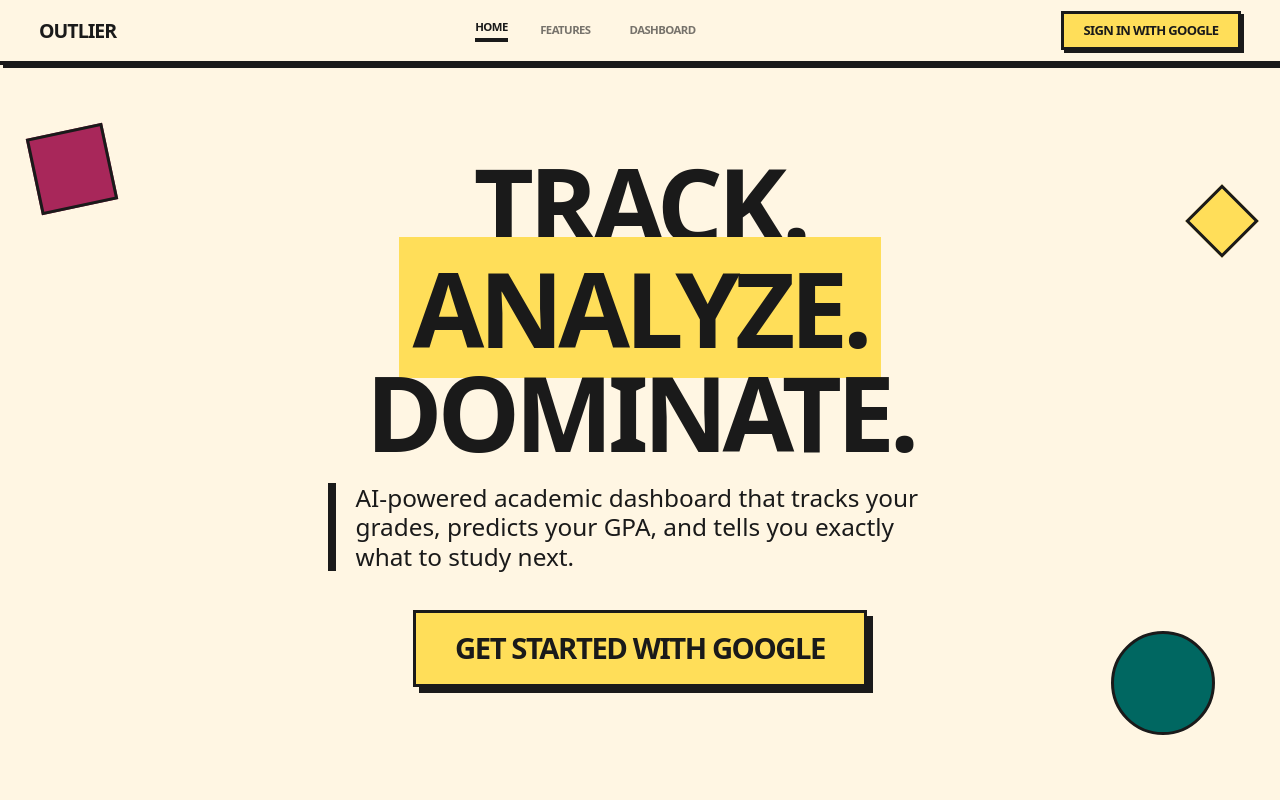
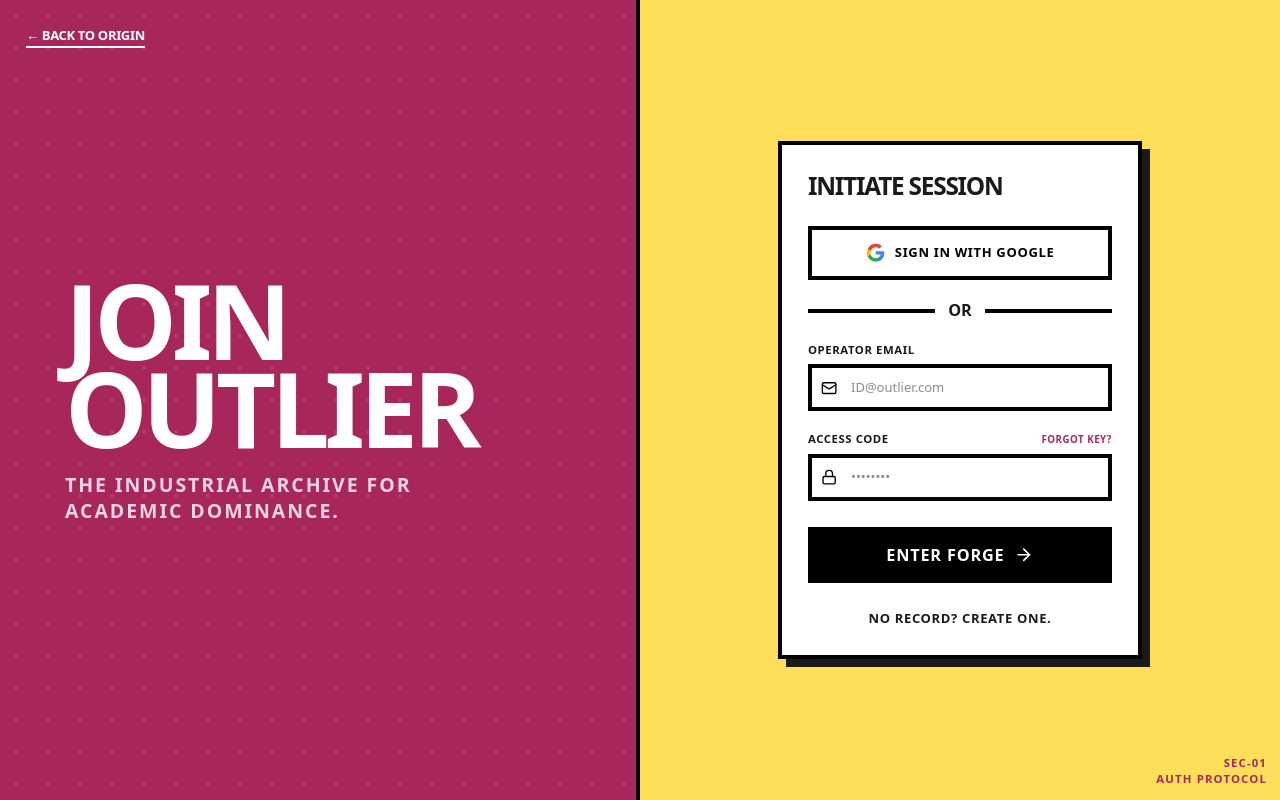
Before and after one commit to Mibrahim2003/My-dashboard, a React (Vite) app: page /auth in a window 1280 px wide. Before the commit this address led to /. Shown: the top 800 px of the page. Built offline with nearby package versions, Linux system fonts and the light colour scheme; no server answers.

Commit message:
feat: Implement Neo-Brutalist Authentication via Supabase

```diff
--- a/package.json
+++ b/package.json
@@ -12,6 +12,7 @@
   },
   "dependencies": {
     "@google/genai": "^1.29.0",
+    "@supabase/supabase-js": "^2.101.1",
     "@tailwindcss/vite": "^4.1.14",
     "@vitejs/plugin-react": "^5.0.4",
     "dotenv": "^17.2.3",
--- a/src/App.tsx
+++ b/src/App.tsx
@@ -7,6 +7,7 @@
 import { BrowserRouter as Router, Routes, Route, Navigate } from 'react-router-dom';
 import { Layout } from './components/Layout';
 import { LandingPage } from './components/LandingPage';
+import { Auth } from './components/Auth';
 import { Dashboard } from './components/Dashboard';
 import { Analytics } from './components/Analytics';
 import { Onboarding } from './components/Onboarding';
@@ -18,6 +19,9 @@
       <Routes>
         {/* Public Routes */}
         <Route path="/" element={<LandingPage />} />
+
+        {/* Auth Route */}
+        <Route path="/auth" element={<Auth />} />
 
         {/* Onboarding */}
         <Route path="/onboarding" element={<Onboarding />} />
--- /dev/null
+++ b/src/components/Auth.tsx
@@ -0,0 +1,182 @@
+import React, { useState } from 'react';
+import { useNavigate } from 'react-router-dom';
+import { Mail, Lock, ArrowRight, Loader2, AlertTriangle } from 'lucide-react';
+import { supabase } from '../lib/supabase';
+
+export function Auth() {
+  const navigate = useNavigate();
+  const [isLoading, setIsLoading] = useState(false);
+  const [isLogin, setIsLogin] = useState(true);
+  const [email, setEmail] = useState('');
+  const [password, setPassword] = useState('');
+  const [authError, setAuthError] = useState<string | null>(null);
+
+  const handleGoogleLogin = async () => {
+    setIsLoading(true);
+    setAuthError(null);
+    const { error } = await supabase.auth.signInWithOAuth({
+      provider: 'google',
+      options: { redirectTo: `${window.location.origin}/dashboard` }
+    });
+
+    if (error) {
+      setAuthError(error.message);
+      setIsLoading(false);
+    }
+  };
+
+  const handleEmailAuth = async (e: React.FormEvent) => {
+    e.preventDefault();
+    setIsLoading(true);
+    setAuthError(null);
+
+    const { error } = isLogin
+      ? await supabase.auth.signInWithPassword({ email, password })
+      : await supabase.auth.signUp({ email, password });
+
+    if (error) {
+      setAuthError(error.message);
+      setIsLoading(false);
+    } else {
+      setIsLoading(false);
+      navigate('/onboarding');
+    }
+  };
+
+  return (
+    <div className="min-h-screen w-full flex flex-col lg:flex-row font-space">
+
+      {/* Left Column: Branding (Hot Pink) */}
+      <div className="w-full lg:w-1/2 bg-[#A8275A] border-b-4 lg:border-b-0 lg:border-r-4 border-black flex flex-col justify-center p-8 lg:p-20 relative overflow-hidden h-[30vh] lg:h-auto">
+        <div className="absolute top-8 left-8">
+          <button
+            onClick={() => navigate('/')}
+            className="text-white hover:opacity-80 transition-opacity font-bold tracking-tight uppercase border-b-2 border-white"
+          >
+            ← Back to Origin
+          </button>
+        </div>
+
+        <div className="relative z-10">
+          <h1 className="text-6xl lg:text-9xl font-black text-white leading-[0.85] tracking-tighter uppercase break-words">
+            Join<br />Outlier
+          </h1>
+          <p className="mt-6 text-white text-lg lg:text-2xl font-bold uppercase tracking-widest opacity-80 max-w-md">
+            The Industrial Archive for Academic Dominance.
+          </p>
+        </div>
+
+        {/* Subtle grid pattern overlay for raw technical texture */}
+        <div className="absolute inset-0 opacity-10 pointer-events-none" style={{ backgroundImage: 'radial-gradient(#ffffff 2px, transparent 2px)', backgroundSize: '32px 32px' }}></div>
+      </div>
+
+      {/* Right Column: Auth Form (Electric Yellow) */}
+      <div className="w-full lg:w-1/2 bg-[#FFDE59] flex items-center justify-center p-6 lg:p-20 min-h-[70vh] lg:min-h-screen relative">
+        <div className="w-full max-w-md bg-white border-4 border-black p-8 shadow-[8px_8px_0px_#1A1A1A]">
+          <h2 className="text-3xl font-black uppercase tracking-tighter mb-8">
+            {isLogin ? 'Initiate Session' : 'Establish Record'}
+          </h2>
+
+          {authError && (
+            <div className="mb-6 p-4 bg-[#b02500] text-[#ffefec] border-4 border-black font-bold uppercase tracking-wider text-sm flex items-center gap-3">
+              <AlertTriangle className="w-5 h-5 shrink-0" />
+              <p>{authError}</p>
+            </div>
+          )}
+
+          <button
+            onClick={handleGoogleLogin}
+            disabled={isLoading}
+            className="w-full bg-white border-4 border-black p-4 mb-6 flex items-center justify-center gap-3 hover:-translate-y-1 hover:-translate-x-1 hover:shadow-[6px_6px_0px_#1A1A1A] transition-all disabled:opacity-50 disabled:hover:transform-none disabled:hover:shadow-none"
+          >
+            <svg className="w-6 h-6" viewBox="0 0 24 24">
+              <path d="M22.56 12.25c0-.78-.07-1.53-.2-2.25H12v4.26h5.92c-.26 1.37-1.04 2.53-2.21 3.31v2.77h3.57c2.08-1.92 3.28-4.74 3.28-8.09z" fill="#4285F4"/>
+              <path d="M12 23c2.97 0 5.46-.98 7.28-2.66l-3.57-2.77c-.98.66-2.23 1.06-3.71 1.06-2.86 0-5.29-1.93-6.16-4.53H2.18v2.84C3.99 20.53 7.7 23 12 23z" fill="#34A853"/>
+              <path d="M5.84 14.09c-.22-.66-.35-1.36-.35-2.09s.13-1.43.35-2.09V7.07H2.18C1.43 8.55 1 10.22 1 12s.43 3.45 1.18 4.93l2.85-2.22.81-.62z" fill="#FBBC05"/>
+              <path d="M12 5.38c1.62 0 3.06.56 4.21 1.64l3.15-3.15C17.45 2.09 14.97 1 12 1 7.7 1 3.99 3.47 2.18 7.07l3.66 2.84c.87-2.6 3.3-4.53 6.16-4.53z" fill="#EA4335"/>
+            </svg>
+            <span className="font-bold uppercase tracking-wider text-black">Sign in with Google</span>
+          </button>
+
+          <div className="relative flex items-center mb-6">
+            <div className="flex-grow border-t-4 border-black"></div>
+            <span className="shrink-0 px-4 font-black uppercase text-xl">OR</span>
+            <div className="flex-grow border-t-4 border-black"></div>
+          </div>
+
+          <form onSubmit={handleEmailAuth} className="space-y-6">
+            <div className="space-y-2">
+              <label className="block text-sm font-bold uppercase tracking-wider">Operator Email</label>
+              <div className="relative">
+                <div className="absolute inset-y-0 left-0 pl-4 flex items-center pointer-events-none">
+                  <Mail className="h-5 w-5 text-black" />
+                </div>
+                <input
+                  type="email"
+                  value={email}
+                  onChange={(e) => setEmail(e.target.value)}
+                  className="w-full bg-white border-4 border-black p-3 pl-12 font-medium focus:outline-none focus:bg-[#FFF6E3] focus:shadow-[4px_4px_0px_#A8275A] transition-all"
+                  placeholder="ID@outlier.com"
+                  required
+                />
+              </div>
+            </div>
+
+            <div className="space-y-2">
+              <div className="flex justify-between items-center">
+                <label className="block text-sm font-bold uppercase tracking-wider">Access Code</label>
+                {isLogin && (
+                  <button type="button" className="text-xs font-bold uppercase tracking-wider text-[#A8275A] hover:underline">
+                    Forgot Key?
+                  </button>
+                )}
+              </div>
+              <div className="relative">
+                <div className="absolute inset-y-0 left-0 pl-4 flex items-center pointer-events-none">
+                  <Lock className="h-5 w-5 text-black" />
+                </div>
+                <input
+                  type="password"
+                  value={password}
+                  onChange={(e) => setPassword(e.target.value)}
+                  className="w-full bg-white border-4 border-black p-3 pl-12 font-medium focus:outline-none focus:bg-[#FFF6E3] focus:shadow-[4px_4px_0px_#A8275A] transition-all"
+                  placeholder="••••••••"
+                  required
+                />
+              </div>
+            </div>
+
+            <button
+              type="submit"
+              disabled={isLoading}
+              className="w-full bg-black text-white border-4 border-black p-4 mt-8 flex items-center justify-center gap-3 hover:-translate-y-1 hover:-translate-x-1 hover:shadow-[6px_6px_0px_#1A1A1A] transition-all disabled:opacity-50"
+            >
+              {isLoading ? (
+                <Loader2 className="w-6 h-6 animate-spin text-white" />
+              ) : (
+                <>
+                  <span className="font-bold uppercase tracking-wider text-xl">Enter Forge</span>
+                  <ArrowRight className="w-6 h-6 text-white" />
+                </>
+              )}
+            </button>
+          </form>
+
+          <div className="mt-8 text-center">
+            <button
+              onClick={() => setIsLogin(!isLogin)}
+              className="font-bold uppercase tracking-wider hover:underline"
+            >
+              {isLogin ? "No record? Create one." : "Already an operator? Log in."}
+            </button>
+          </div>
+        </div>
+
+        {/* Decorative blueprint lines */}
+        <div className="absolute bottom-4 right-4 pointer-events-none">
+          <p className="font-black uppercase text-[#A8275A] text-opacity-30 tracking-widest text-sm text-right">SEC-01<br/>AUTH PROTOCOL</p>
+        </div>
+      </div>
+    </div>
+  );
+}
--- a/src/components/LandingPage.tsx
+++ b/src/components/LandingPage.tsx
@@ -28,7 +28,7 @@
           <a className="text-ink/60 hover:bg-primary-container hover:shadow-[2px_2px_0px_#1A1A1A] transition-all px-2" href="#">Features</a>
           <Link className="text-ink/60 hover:bg-primary-container hover:shadow-[2px_2px_0px_#1A1A1A] transition-all px-2" to="/dashboard">Dashboard</Link>
         </div>
-        <Link to="/onboarding" className="bg-primary-container border-3 border-ink px-6 py-2 font-black uppercase tracking-tighter shadow-[3px_3px_0px_#1A1A1A] hover:shadow-[2px_2px_0px_#1A1A1A] active:shadow-none active:translate-x-[2px] active:translate-y-[2px] transition-all">
+        <Link to="/auth" className="bg-primary-container border-3 border-ink px-6 py-2 font-black uppercase tracking-tighter shadow-[3px_3px_0px_#1A1A1A] hover:shadow-[2px_2px_0px_#1A1A1A] active:shadow-none active:translate-x-[2px] active:translate-y-[2px] transition-all">
           Sign In with Google
         </Link>
       </nav>
@@ -52,7 +52,7 @@
             AI-powered academic dashboard that tracks your grades, predicts your GPA, and tells you exactly what to study next.
           </p>
           <div className="flex flex-col md:flex-row gap-6 justify-center">
-            <Link to="/onboarding" className="bg-primary-container border-3 border-ink px-12 py-6 text-2xl md:text-4xl font-black uppercase tracking-tighter shadow-[6px_6px_0px_#1A1A1A] hover:shadow-[3px_3px_0px_#1A1A1A] hover:translate-x-[2px] hover:translate-y-[2px] active:shadow-none active:translate-x-[8px] active:translate-y-[8px] transition-all">
+            <Link to="/auth" className="bg-primary-container border-3 border-ink px-12 py-6 text-2xl md:text-4xl font-black uppercase tracking-tighter shadow-[6px_6px_0px_#1A1A1A] hover:shadow-[3px_3px_0px_#1A1A1A] hover:translate-x-[2px] hover:translate-y-[2px] active:shadow-none active:translate-x-[8px] active:translate-y-[8px] transition-all">
               Get Started with Google
             </Link>
           </div>
@@ -152,7 +152,7 @@
           </div>
           <h2 className="text-5xl md:text-7xl font-black uppercase tracking-tighter mb-8">Ready to Win?</h2>
           <p className="text-2xl font-bold mb-12">Join the elite cohort of students using data to destroy their competition.</p>
-          <Link to="/onboarding" className="bg-primary-container border-3 border-ink px-12 py-6 text-2xl font-black uppercase tracking-tighter shadow-[6px_6px_0px_#1A1A1A] hover:bg-ink hover:text-primary-container transition-all inline-block w-full md:w-auto">
+          <Link to="/auth" className="bg-primary-container border-3 border-ink px-12 py-6 text-2xl font-black uppercase tracking-tighter shadow-[6px_6px_0px_#1A1A1A] hover:bg-ink hover:text-primary-container transition-all inline-block w-full md:w-auto">
             Start Forging Now
           </Link>
         </motion.div>
--- a/src/components/Layout.tsx
+++ b/src/components/Layout.tsx
@@ -1,5 +1,6 @@
 import React, { useState } from 'react';
-import { Link, useLocation } from 'react-router-dom';
+import { Link, useLocation, useNavigate } from 'react-router-dom';
+import { supabase } from '../lib/supabase';
 import {
   LayoutDashboard,
   BookOpen,
@@ -41,7 +42,13 @@
 
 export const Layout = ({ children }: { children: React.ReactNode }) => {
   const location = useLocation();
+  const navigate = useNavigate();
   const [isSidebarOpen, setIsSidebarOpen] = useState(false);
+
+  const handleLogout = async () => {
+    await supabase.auth.signOut();
+    navigate('/auth');
+  };
 
   const navItems = [
     { to: '/dashboard', icon: LayoutDashboard, label: 'Dashboard' },
@@ -130,7 +137,10 @@
               <button className="flex items-center gap-3 p-2 text-xs font-bold uppercase tracking-widest hover:text-secondary transition-colors text-left">
                 <HelpCircle size={14} /> Help
               </button>
-              <button className="flex items-center gap-3 p-2 text-xs font-bold uppercase tracking-widest hover:text-error transition-colors text-left">
+              <button
+                onClick={handleLogout}
+                className="flex items-center gap-3 p-2 text-xs font-bold uppercase tracking-widest hover:text-error transition-colors text-left"
+              >
                 <LogOut size={14} /> Logout
               </button>
             </div>
--- /dev/null
+++ b/src/lib/supabase.ts
@@ -0,0 +1,10 @@
+import { createClient } from '@supabase/supabase-js';
+
+// These environment variables need to be set in your .env.local file:
+// VITE_SUPABASE_URL=your-supabase-url
+// VITE_SUPABASE_ANON_KEY=your-supabase-anon-key
+
+const supabaseUrl = import.meta.env.VITE_SUPABASE_URL || 'https://placeholder-url.supabase.co';
+const supabaseAnonKey = import.meta.env.VITE_SUPABASE_ANON_KEY || 'placeholder-key';
+
+export const supabase = createClient(supabaseUrl, supabaseAnonKey);
```
Also changed, not shown: 2 other files (tests, documents, lock files or other folders).
